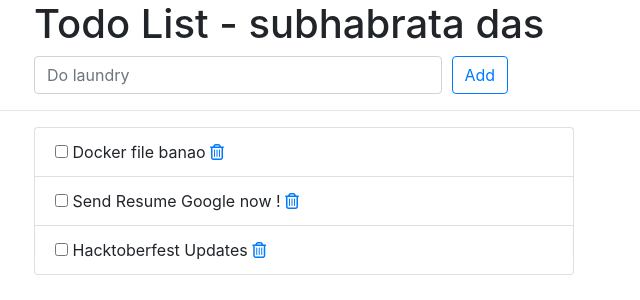
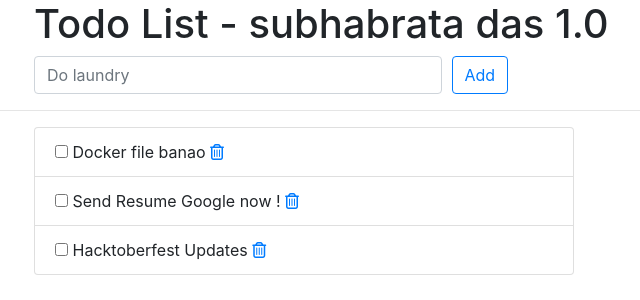
Before and after one commit to subha4256/python-web-jenkins, a Django app: page /todos/ in a window 1280 px wide. Shown: the top 300 px of the page, without its empty margins (241-881 px from the left). Run offline with Django 3.2, Linux system fonts and the light colour scheme; data comes from the database, SQL or seed files in the repository; some libraries are stand-ins or nearby versions.

Commit message:
Update index.html

```diff
--- a/todos/templates/todos/index.html
+++ b/todos/templates/todos/index.html
@@ -12,7 +12,7 @@
     <div class="offset-md-2 col-lg-9">
       <div class="page-header">
         <h1>
-          Todo List - subhabrata das
+          Todo List - subhabrata das 1.0
         </h1>
       </div>
     </div>
```
